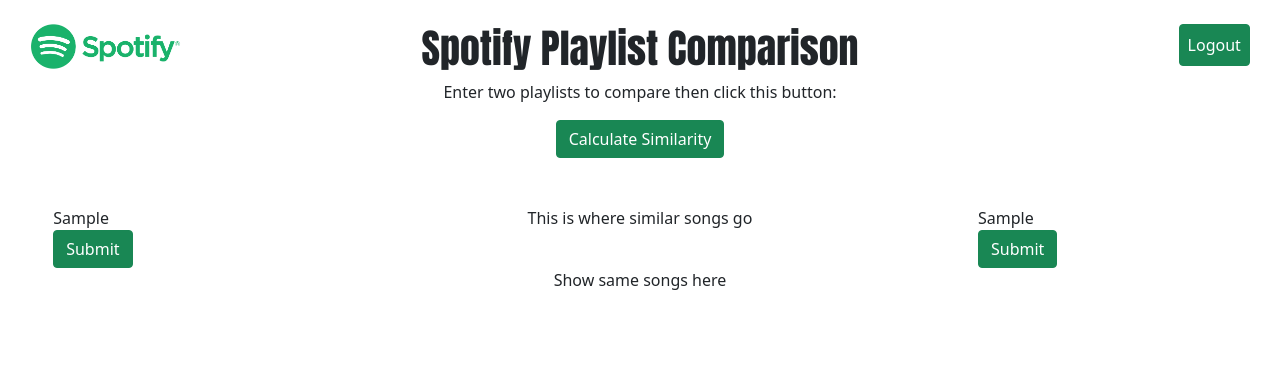
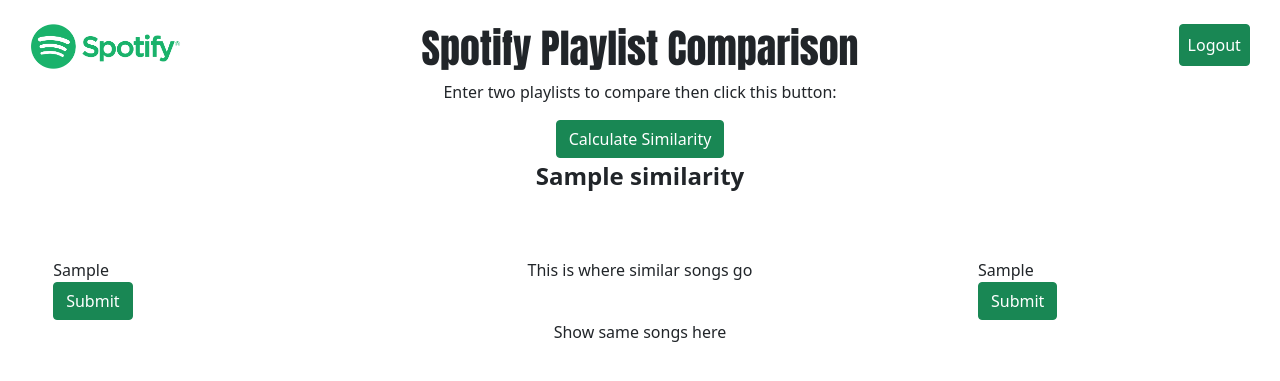
Before and after one commit to colinruiz/spotplaycompapp, a Django app: template comparison/templates/success.html in a window 1280 px wide. Shown: the top 381 px of the page. Run offline with Django 4.2, Linux system fonts and the light colour scheme; the template is opened without the code that fills it: most values are stand-ins (such as "Sample title", 1, 10 or a date in 2020); some libraries are stand-ins or nearby versions; some web fonts are replaced.

Commit message:
similarity

```diff
--- a/comparison/templates/success.html
+++ b/comparison/templates/success.html
@@ -61,6 +61,13 @@
                     {% csrf_token %}
                     <button class="center btn btn-success" type="submit">Calculate Similarity</button>
                 </form>
+            </div>
+        </div>
+        <div class="row">
+            <div class="col d-flex justify-content-center">
+              {% if similarity is not None and similarity != '' %}
+                <p class="text-center" style="font-size: 24px"><b>{{ similarity }}</b></p>
+              {% endif %}
             </div>
         </div>
     </div>
```
